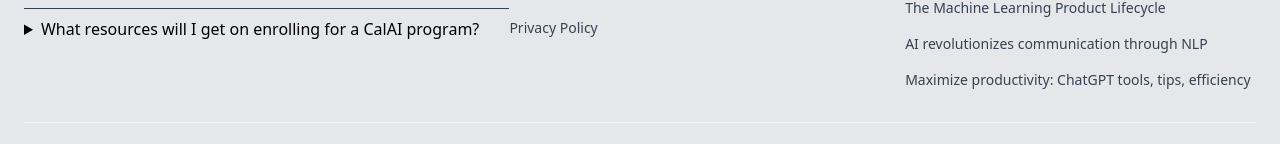
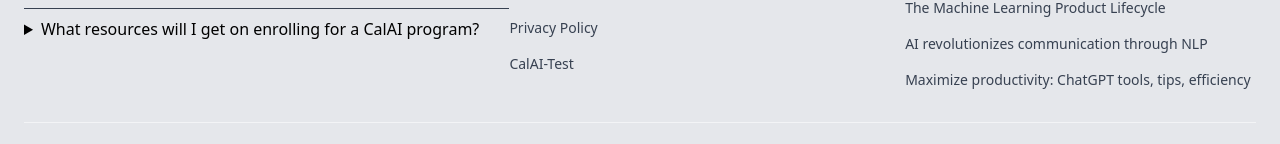
Before and after one commit to rahulharsh017/CALAI_site, a website: page index.html in a window 1280 px wide. Shown: the part 2861-3005 px from the top of the page. Drawn offline with nearby package versions, Linux system fonts and the light colour scheme; no server answers.

Commit message:
Update index.html

```diff
--- a/index.html
+++ b/index.html
@@ -607,6 +607,9 @@
                     <li>
                       <a href="privact.html" class="text-gray-700 transition hover:opacity-75"> Privacy Policy</a>
                     </li>
+                    <li>
+                      <a href="Starttest.html" class="text-gray-700 transition hover:opacity-75">CalAI-Test</a>
+                    </li>
                   </ul>
                 </div>
 
```
